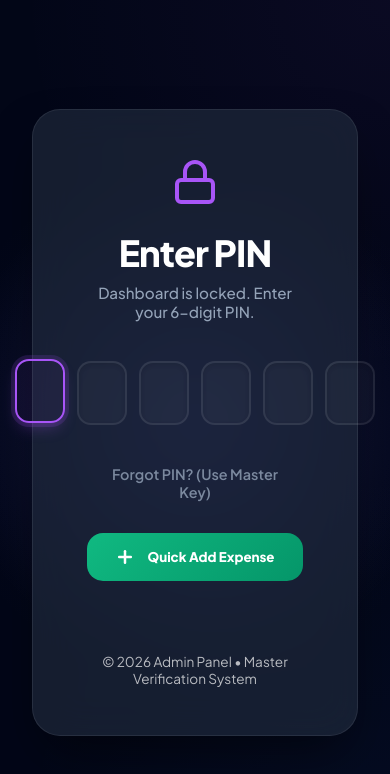
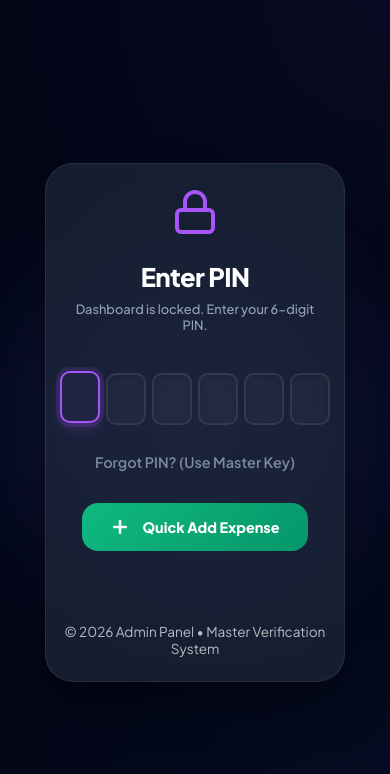
Before and after one commit to patidarrigal6-star/Expensepronew, a React (Vite) app: page / in a window 390 px wide. Shown: the top 774 px of the page. Built offline with nearby package versions, Linux system fonts and the light colour scheme.

Commit message:
fix: responsive login UI for smaller mobile screens

```diff
--- a/src/index.css
+++ b/src/index.css
@@ -923,6 +923,42 @@ h2 {
   cursor: not-allowed;
 }
 
+/* 📱 Responsive Adjustments for Mobile */
+@media (max-width: 480px) {
+  .pin-input-container {
+    gap: 6px;
+    margin: 1.25rem 0;
+  }
+
+  .pin-box {
+    width: 40px;
+    height: 52px;
+    font-size: 1.4rem;
+    border-radius: 10px;
+    border-width: 2px;
+  }
+
+  .login-container {
+    padding: 1.5rem 1rem !important;
+    width: 92% !important;
+    max-width: 320px !important;
+    margin: 0 auto !important;
+  }
+
+  .login-header h1 {
+    font-size: 1.6rem !important;
+  }
+
+  .login-header p {
+    font-size: 0.8rem !important;
+  }
+
+  .btn-quick-add {
+    padding: 12px 20px;
+    font-size: 0.9rem;
+  }
+}
+
 .forgot-pin-btn {
   background: none;
   border: none;
```
